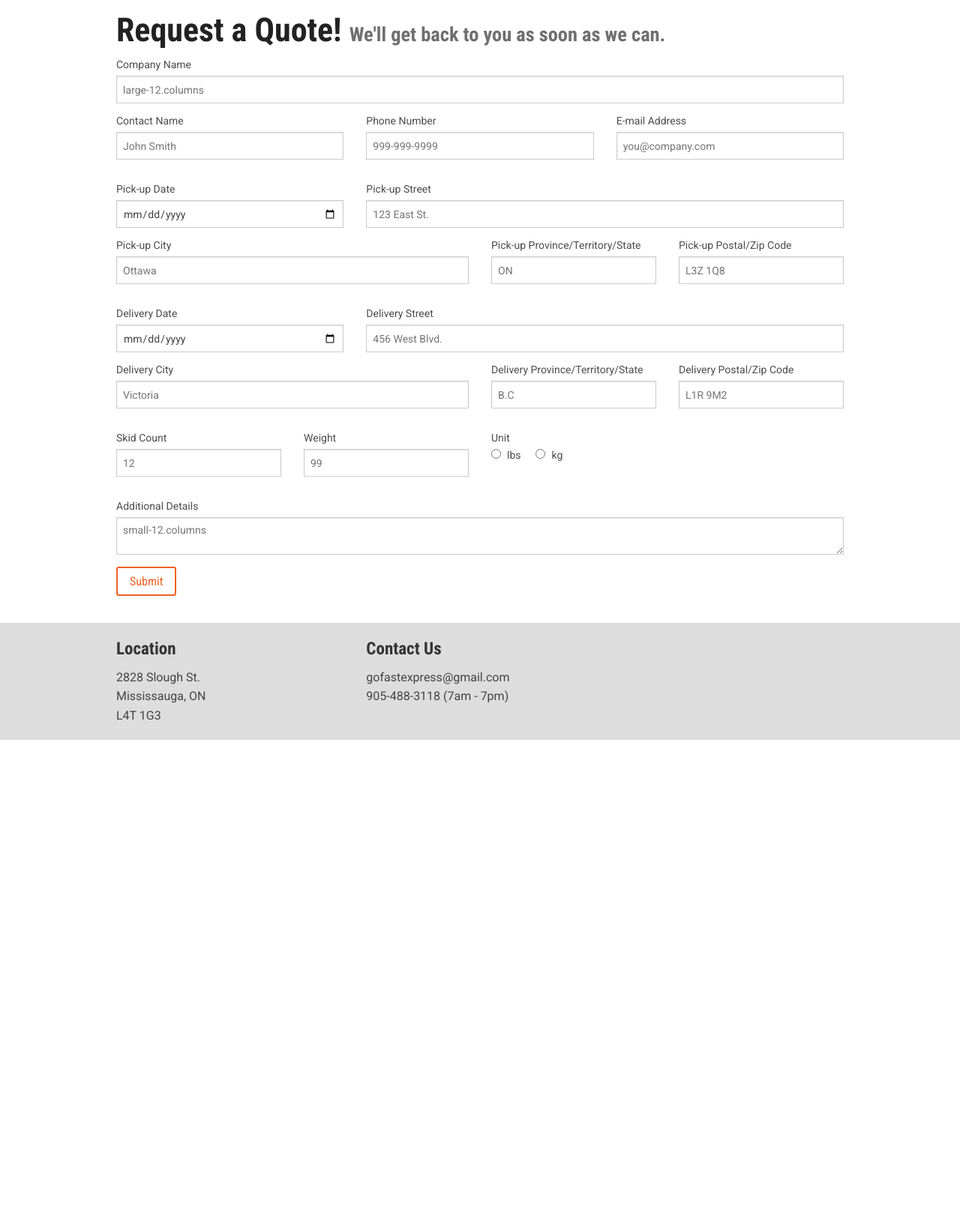
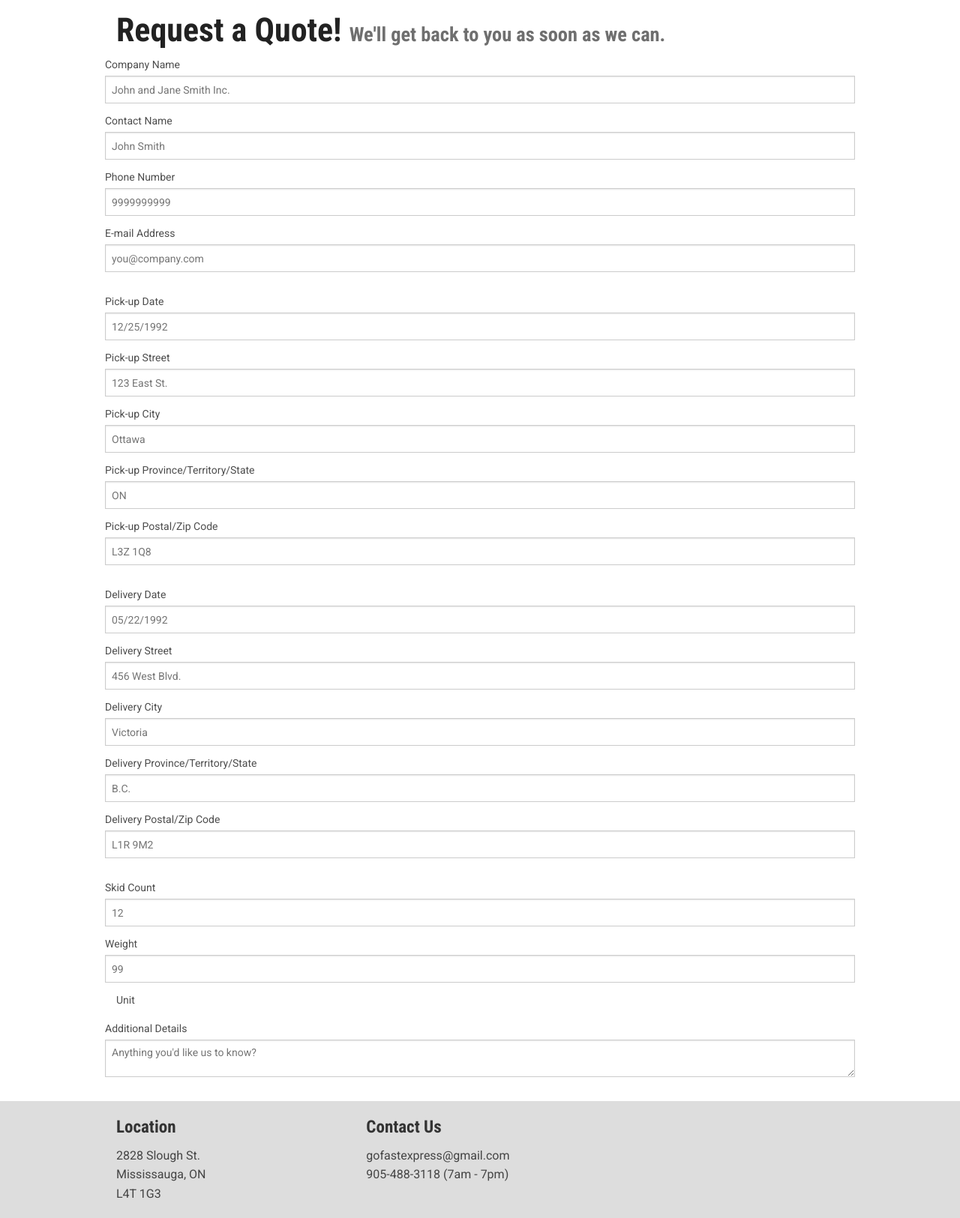
Before and after one commit to somaij/gofast-cake, a CakePHP app: the page made by app/View/Quotes/quotes.ctp in a window 1280 px wide. Shown: the part 158-1783 px from the top of the page at 75% size. Before the commit the page ends 1145 px from the top, so only its background shows below. Run offline with PHP 8.4 and a stand-in for CakePHP, Linux system fonts and the light colour scheme; the template is opened without the code that fills it: most values are stand-ins (such as "Sample title", 1, 10 or a date in 2020); form fields are guessed from the names that the template uses; some libraries are stand-ins or nearby versions; some web fonts are replaced.

Commit message:
Made quotes form model/controller-friendly V2

```diff
--- a/app/Model/Quote.php
+++ b/app/Model/Quote.php
@@ -1,5 +1,5 @@
 <?php
 
 class Quote extends AppModel {
-
+  public $useTable = false;
 }
--- a/app/View/Quotes/quotes.ctp
+++ b/app/View/Quotes/quotes.ctp
@@ -3,104 +3,167 @@
         <h1>Request a Quote! <small>We'll get back to you as soon as we can.</small></h1>
       </div>
   </div>
-  <form>
+
+  <?php echo $this->Form->create(); ?>
+
   <div class="row">
-    <div class="large-12 columns">
-      <label>Company Name</label>
-      <input type="text" placeholder="large-12.columns" />
+    <?php echo $this->Form->input('companyName', array(
+            'label' => 'Company Name',
+            'placeholder' => 'John and Jane Smith Inc.',
+            'div' => array('class' => 'large-12 columns'))
+          );
+    ?>
+  </div>
+
+  <div class="row">
+    <?php
+      echo $this->Form->input('contactName', array(
+            'label' => 'Contact Name',
+            'placeholder' => 'John Smith',
+            'div' => array('class' => 'large-4 columns'))
+        );
+
+      echo $this->Form->input('phone', array(
+            'label' => 'Phone Number',
+            'placeholder' => '9999999999',
+            'div' => array('class' => 'large-4 columns'))
+        );
+
+      echo $this->Form->input('email', array(
+            'label' => 'E-mail Address',
+            'placeholder' => 'you@company.com',
+            'div' => array('class' => 'large-4 columns'))
+        );
+    ?>
+  </div>
+
+  <br>
+
+  <div class="row">
+    <?php
+      echo $this->Form->input('pickupDate', array(
+            'label' => 'Pick-up Date',
+            'placeholder' => '12/25/1992',
+            'class' => 'datepicker',
+            'div' => array('class' => 'medium-4 columns'))
+        );
+
+      echo $this->Form->input('pickupStreet', array(
+            'label' => 'Pick-up Street',
+            'placeholder' => '123 East St.',
+            'div' => array('class' => 'medium-8 columns'))
+        );
+    ?>
+  </div>
+
+  <div class="row">
+    <?php
+      echo $this->Form->input('pickupCity', array(
+            'label' => 'Pick-up City',
+            'placeholder' => 'Ottawa',
+            'div' => array('class' => 'large-6 columns'))
+        );
+
+      echo $this->Form->input('pickupLocale', array(
+            'label' => 'Pick-up Province/Territory/State',
+            'placeholder' => 'ON',
+            'div' => array('class' => 'large-3 columns'))
+        );
+
+      echo $this->Form->input('pickupCode', array(
+            'label' => 'Pick-up Postal/Zip Code',
+            'placeholder' => 'L3Z 1Q8',
+            'div' => array('class' => 'large-3 columns'))
+        );
+    ?>
+  </div>
+
+  <br>
+
+  <div class="row">
+    <?php
+      echo $this->Form->input('deliveryDate', array(
+            'label' => 'Delivery Date',
+            'class' => 'datepicker',
+            'placeholder' => '05/22/1992',
+            'div' => array('class' => 'medium-4 columns'))
+        );
+
+      echo $this->Form->input('deliveryStreet', array(
+            'label' => 'Delivery Street',
+            'placeholder' => '456 West Blvd.',
+            'div' => array('class' => 'medium-8 columns'))
+        );
+    ?>
+  </div>
+
+  <div class="row">
+    <?php
+      echo $this->Form->input('deliveryCity', array(
+            'label'=> 'Delivery City',
+            'placeholder' => 'Victoria',
+            'div' => array('class' => 'large-6 columns'))
+        );
+
+      echo $this->Form->input('deliveryLocale', array(
+            'label'=> 'Delivery Province/Territory/State',
+            'placeholder' => 'B.C.',
+            'div' => array('class' => 'large-3 columns'))
+        );
+
+      echo $this->Form->input('deliveryCode', array(
+            'label' => 'Delivery Postal/Zip Code',
+            'placeholder' => 'L1R 9M2',
+            'div' => array('class' => 'large-3 columns'))
+        );
+    ?>
+  </div>
+
+  <br>
+
+  <div class="row">
+    <?php
+      echo $this->Form->input('skids', array(
+            'type' => 'number',
+            'label' => 'Skid Count',
+            'placeholder' => '12',
+            'min' => '1',
+            'div' => array('class' => 'medium-3 columns'))
+        );
+
+      echo $this->Form->input('weight', array(
+            'type' => 'number',
+            'label' => 'Weight',
+            'placeholder' => '99',
+            'min' => '1',
+            'div' => array('class' => 'medium-3 columns'))
+        );
+    ?>
+    <div class="medium-6 columns">
+      <label>Unit</label>
+      <?php
+        $options = array('pounds' => 'lbs', 'kilos' => 'kg');
+        $attributes = array('legend' => false);
+        echo $this->Form->radio('weightUnits', $options, $attributes);
+      ?>
     </div>
   </div>
+
+  <br>
+
   <div class="row">
-    <div class="large-4 columns">
-      <label>Contact Name</label>
-      <input type="text" placeholder="John Smith" name="cname"/>
-    </div>
-    <div class="large-4 columns">
-      <label>Phone Number</label>
-      <input type="tel" placeholder="999-999-9999" name="phone"/>
-    </div>
-    <div class="large-4 columns">
-      <label>E-mail Address</label>
-      <input type="email" placeholder="you@company.com" name="email"/>
-    </div>
+    <?php
+      echo $this->Form->input('details', array(
+            'type' => 'textarea',
+            'label' => 'Additional Details',
+            'placeholder' => "Anything you'd like us to know?",
+            'div' => array('class' => 'large-12 columns'))
+        );
+    ?>
   </div>
-  <br>
+
   <div class="row">
-    <div class="medium-4 columns">
-      <label>Pick-up Date</label>
-      <input type="date" placeholder="large-4.columns" class="datepicker"/>
-
-    </div>
-    <div class="medium-8 columns">
-      <label>Pick-up Street</label>
-      <input type="text" placeholder="123 East St." />
-    </div>
+    <?php
+      echo $this->Form->end(array('label' => 'Submit', 'class' => 'button', 'div' => array('class' => 'large-12 columns')));
+    ?>
   </div>
-  <div class="row">
-    <div class="large-6 columns">
-      <label>Pick-up City</label>
-      <input type="text" placeholder="Ottawa" />
-    </div>
-    <div class="large-3 columns">
-      <label>Pick-up Province/Territory/State</label>
-      <input type="text" placeholder="ON" />
-    </div>
-    <div class="large-3 columns">
-      <label>Pick-up Postal/Zip Code</label>
-      <input type="text" placeholder="L3Z 1Q8" />
-    </div>
-  </div>
-  <br>
-  <div class="row">
-    <div class="medium-4 columns">
-      <label>Delivery Date</label>
-      <input type="date" placeholder="large-4.columns" class="datepicker"/>
-    </div>
-    <div class="medium-8 columns">
-      <label>Delivery Street</label>
-      <input type="text" placeholder="456 West Blvd." />
-    </div>
-  </div>
-  <div class="row">
-    <div class="large-6 columns">
-      <label>Delivery City</label>
-      <input type="text" placeholder="Victoria" />
-    </div>
-    <div class="large-3 columns">
-      <label>Delivery Province/Territory/State</label>
-      <input type="text" placeholder="B.C" />
-    </div>
-    <div class="large-3 columns">
-      <label>Delivery Postal/Zip Code</label>
-      <input type="text" placeholder="L1R 9M2" />
-    </div>
-  </div>
-  <br>
-  <div class="row">
-    <div class="medium-3 columns">
-      <label>Skid Count</label>
-      <input type="number" placeholder="12" name="skids" min="1"/>
-    </div>
-    <div class="medium-3 columns">
-      <label>Weight</label>
-      <input type="number" placeholder="99" name="weight" min="1"/>
-    </div>
-    <div class="medium-6 columns">
-      <label>Unit</label>
-      <input type="radio" name="unit" value="Red" id="pounds"><label for="pounds">lbs</label>
-      <input type="radio" name="unit" value="Blue" id="kilos"><label for="kilos">kg</label>
-    </div>
-  </div>
-  <br>
-  <div class="row">
-    <div class="large-12 columns">
-      <label>Additional Details</label>
-      <textarea placeholder="small-12.columns"></textarea>
-    </div>
-  </div>
-  <div class="row">
-    <div class="large-12 columns">
-      <button type="submit">Submit</button>
-    </div>
-  </div>
-</form>
```
Also changed, not shown: 6 other files.
